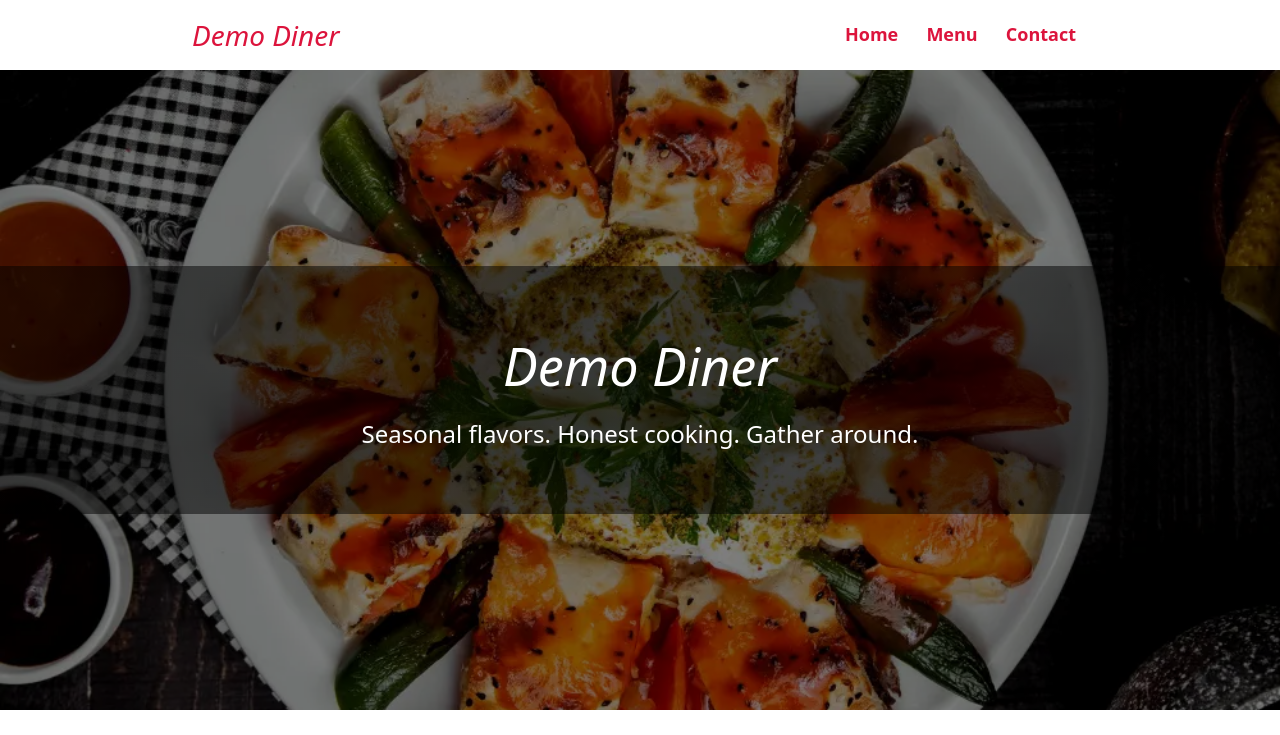
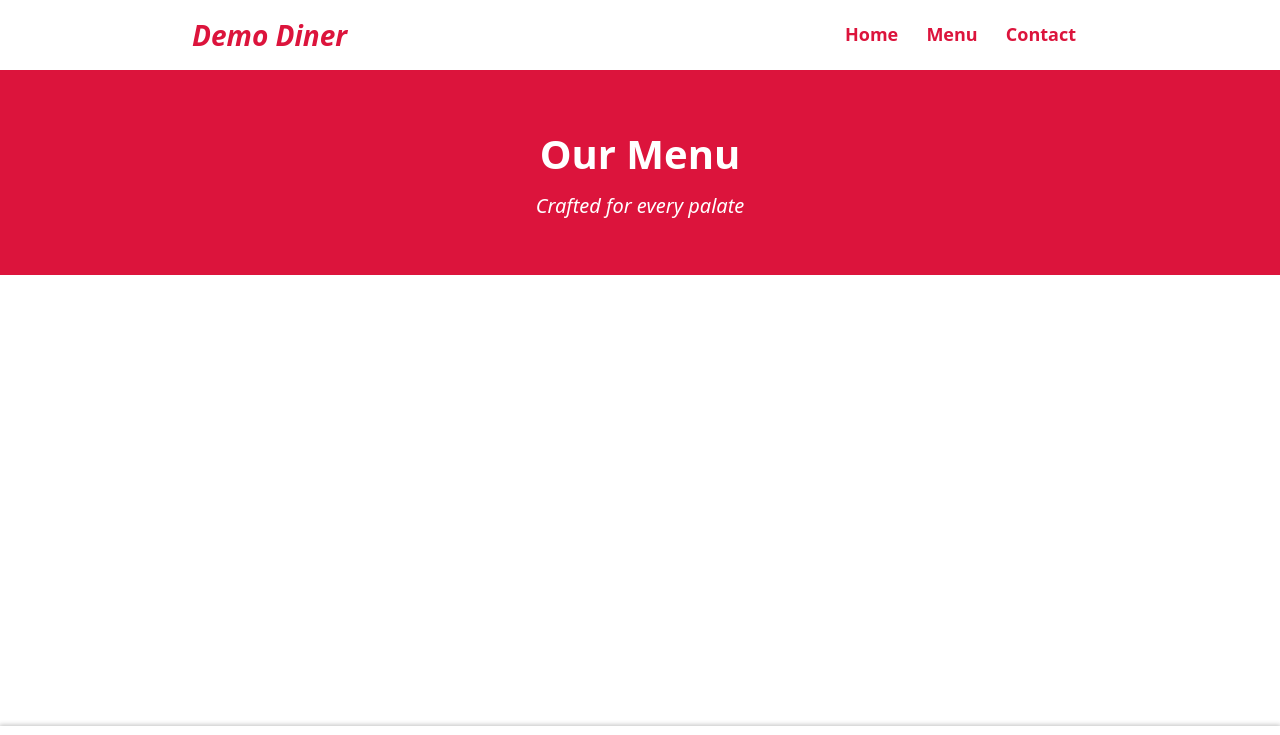
Before and after one commit to rimanz/odin-restaurant, a website built with webpack: page src/template.html in a window 1280 px wide. Both pictures are taken after a click on the button "Menu". Shown: the top 735 px of the page. Built offline with nearby package versions, Linux system fonts and the light colour scheme.

Commit message:
Add menu page and update styles

```diff
--- a/src/index.js
+++ b/src/index.js
@@ -1,4 +1,5 @@
 import home from "./pages/home.js";
+import menu from "./pages/menu.js";
 import "./styles.css";
 
 const navItems = document.querySelectorAll("nav button");
@@ -14,7 +15,7 @@ function showPage(pageId) {
       home();
       break;
     case "about":
-      console.log("There's no about page yet!");
+      menu();
       break;
     case "contact":
       console.log("There's no contact page yet!");
--- /dev/null
+++ b/src/pages/menu.js
@@ -0,0 +1,25 @@
+import { createNode, sectionBuilder } from "../utils.js";
+
+const content_root = document.getElementById("content");
+console.log(content_root);
+
+function createHeader() {
+  const headerSection = sectionBuilder({
+    classNames: "menu-header",
+    heading: "Our Menu",
+    headingTag: "h1",
+    parent: content_root,
+  });
+
+  const subHeading = createNode({
+    tag: "p",
+    classNames: "sub-heading",
+    textContent: "Crafted for every palate",
+    parent: headerSection,
+  });
+}
+
+export default function menu() {
+  content_root.textContent = "";
+  createHeader();
+}
--- a/src/styles.css
+++ b/src/styles.css
@@ -57,7 +57,7 @@ header {
   display: inline-block;
   font-size: 1.75rem;
   font-style: italic;
-  font-weight: 500;
+  font-weight: 700;
   min-width: fit-content;
 }
 
@@ -85,6 +85,40 @@ main {
   flex-grow: 1;
 }
 
+section {
+  padding-block: var(--outer-padding-y);
+}
+
+section p {
+  padding-bottom: var(--outer-padding-y);
+  font-size: 1.125rem;
+  font-style: italic;
+  font-weight: 400;
+  line-height: 1.3;
+  text-align: center;
+  max-width: 600px;
+  margin: 0 auto;
+}
+
+.section-heading {
+  font-size: 2rem;
+  text-align: center;
+  padding-block: var(--outer-padding-y);
+}
+
+footer {
+  justify-self: end;
+  padding-block: var(--outer-padding-y);
+  box-shadow: var(--shadow);
+}
+
+footer p {
+  font-size: 0.8rem;
+  text-align: center;
+}
+
+/* Page specific styles */
+/* Homepage related styles */
 .hero {
   height: 80vh;
   width: 100%;
@@ -126,27 +160,6 @@ main {
 .hero-content p {
   font-size: 1.5rem;
   font-weight: 300;
-}
-
-section {
-  padding-block: var(--outer-padding-y);
-}
-
-section p {
-  padding-bottom: var(--outer-padding-y);
-  font-size: 1.125rem;
-  font-style: italic;
-  font-weight: 400;
-  line-height: 1.3;
-  text-align: center;
-  max-width: 600px;
-  margin: 0 auto;
-}
-
-.section-heading {
-  font-size: 2rem;
-  text-align: center;
-  padding-block: var(--outer-padding-y);
 }
 
 .highlights {
@@ -194,13 +207,19 @@ section p {
   color: silver;
 }
 
-footer {
-  justify-self: end;
-  padding-block: var(--outer-padding-y);
-  box-shadow: var(--shadow);
+/* Menu page related styles */
+
+.menu-header {
+  background-color: crimson;
+  color: white;
 }
 
-footer p {
-  font-size: 0.8rem;
-  text-align: center;
+.menu-header .section-heading {
+  font-size: 2.5rem;
+  padding-bottom: 0.75rem;
 }
+
+.menu-header .sub-heading {
+  font-size: 1.25rem;
+  font-style: italic;
+}
```
